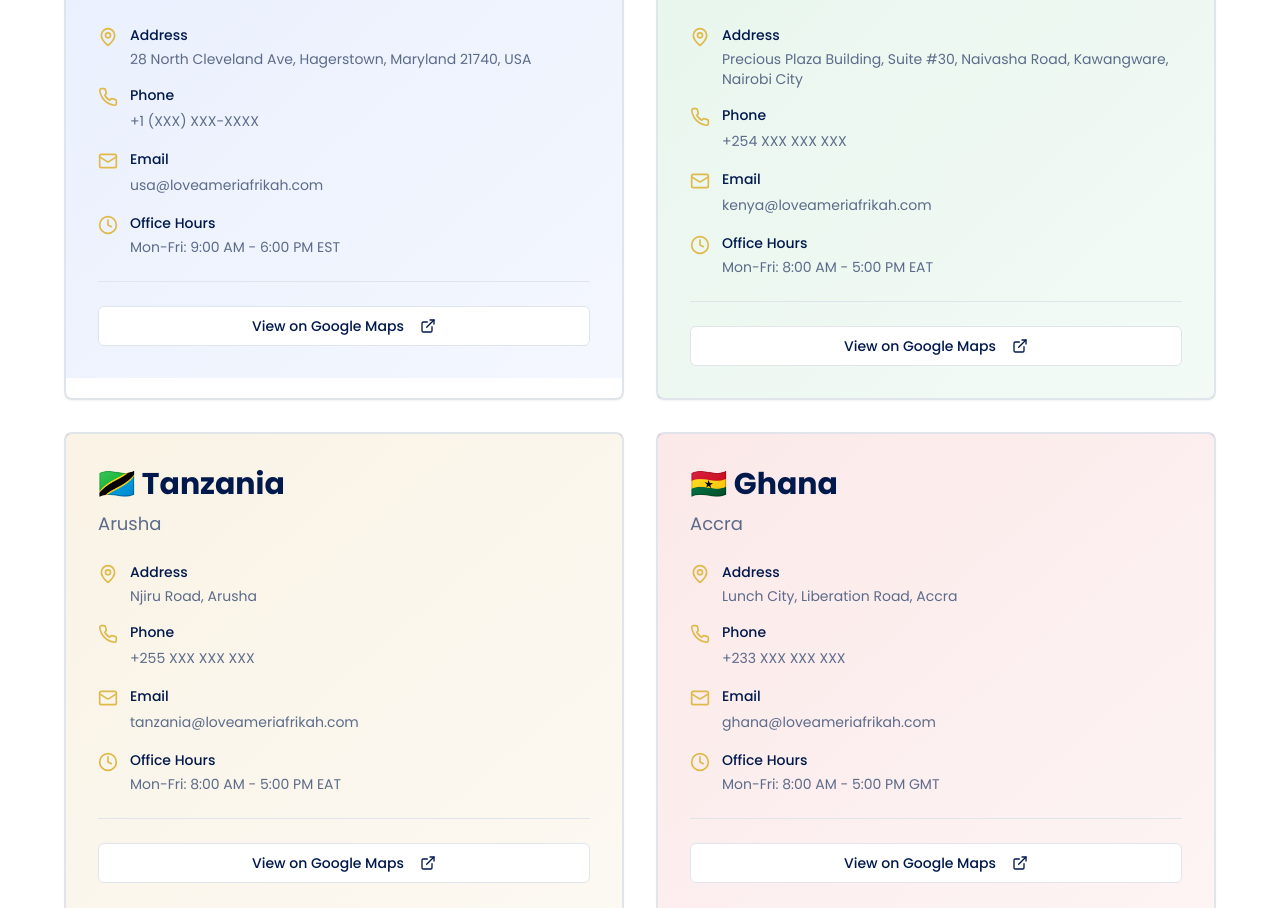
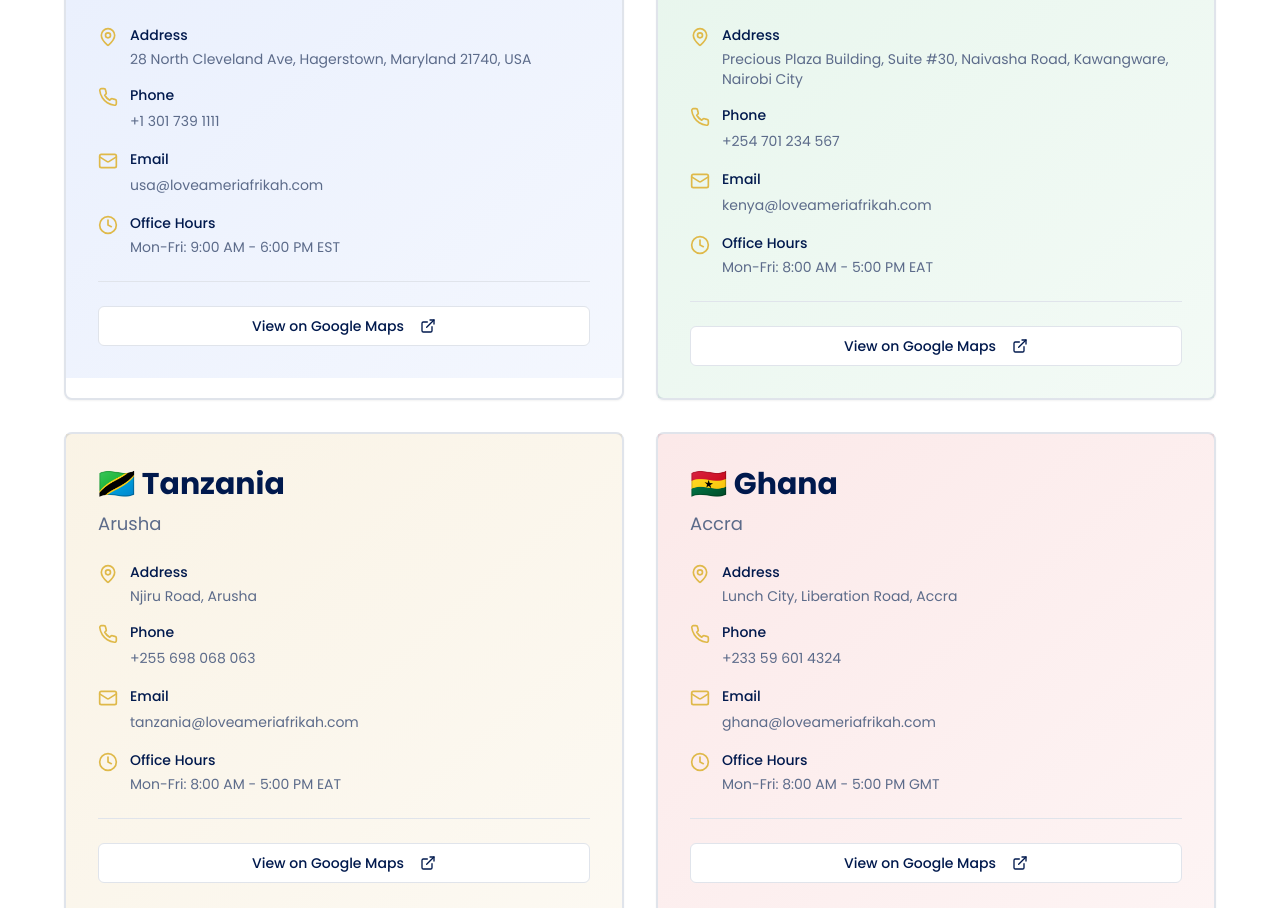
Before and after one commit to swiftassistkerugoya-byte/loveameri-afrikah-hub, a React (Vite) app: page /branches in a window 1280 px wide. Shown: the part 1249-2157 px from the top of the page. Built offline with nearby package versions, Linux system fonts and the light colour scheme; the HTML template or start-up script is replaced by a standard one.

Commit message:
Update contact information

```diff
--- a/src/pages/Branches.tsx
+++ b/src/pages/Branches.tsx
@@ -10,7 +10,7 @@ const Branches = () => {
       country: "🇺🇸 United States",
       city: "Hagerstown, Maryland",
       address: "28 North Cleveland Ave, Hagerstown, Maryland 21740, USA",
-      phone: "+1 (XXX) XXX-XXXX",
+      phone: "+1 301 739 1111",
       email: "usa@loveameriafrikah.com",
       hours: "Mon-Fri: 9:00 AM - 6:00 PM EST",
       mapUrl: "https://maps.google.com/?q=28+North+Cleveland+Ave+Hagerstown+Maryland+21740+USA",
@@ -20,7 +20,7 @@ const Branches = () => {
       country: "🇰🇪 Kenya",
       city: "Nairobi",
       address: "Precious Plaza Building, Suite #30, Naivasha Road, Kawangware, Nairobi City",
-      phone: "+254 XXX XXX XXX",
+      phone: "+254 701 234 567",
       email: "kenya@loveameriafrikah.com",
       hours: "Mon-Fri: 8:00 AM - 5:00 PM EAT",
       mapUrl: "https://maps.google.com/?q=Precious+Plaza+Building+Naivasha+Road+Kawangware+Nairobi+Kenya",
@@ -30,7 +30,7 @@ const Branches = () => {
       country: "🇹🇿 Tanzania",
       city: "Arusha",
       address: "Njiru Road, Arusha",
-      phone: "+255 XXX XXX XXX",
+      phone: "+255 698 068 063",
       email: "tanzania@loveameriafrikah.com",
       hours: "Mon-Fri: 8:00 AM - 5:00 PM EAT",
       mapUrl: "https://maps.google.com/?q=Njiru+Road+Arusha+Tanzania",
@@ -40,7 +40,7 @@ const Branches = () => {
       country: "🇬🇭 Ghana",
       city: "Accra",
       address: "Lunch City, Liberation Road, Accra",
-      phone: "+233 XXX XXX XXX",
+      phone: "+233 59 601 4324",
       email: "ghana@loveameriafrikah.com",
       hours: "Mon-Fri: 8:00 AM - 5:00 PM GMT",
       mapUrl: "https://maps.google.com/?q=Lunch+City+Liberation+Road+Accra+Ghana",
--- a/src/pages/Contact.tsx
+++ b/src/pages/Contact.tsx
@@ -52,8 +52,8 @@ const Contact = () => {
     {
       icon: Phone,
       title: "Call Us",
-      details: ["USA: +1 (XXX) XXX-XXXX", "Kenya: +254 XXX XXX XXX"],
-      action: "tel:+1XXXXXXXXXX"
+      details: ["Ghana: +233 59 601 4324", "Tanzania: +255 698 068 063"],
+      action: "tel:+233596014324"
     },
     {
       icon: MapPin,
```
